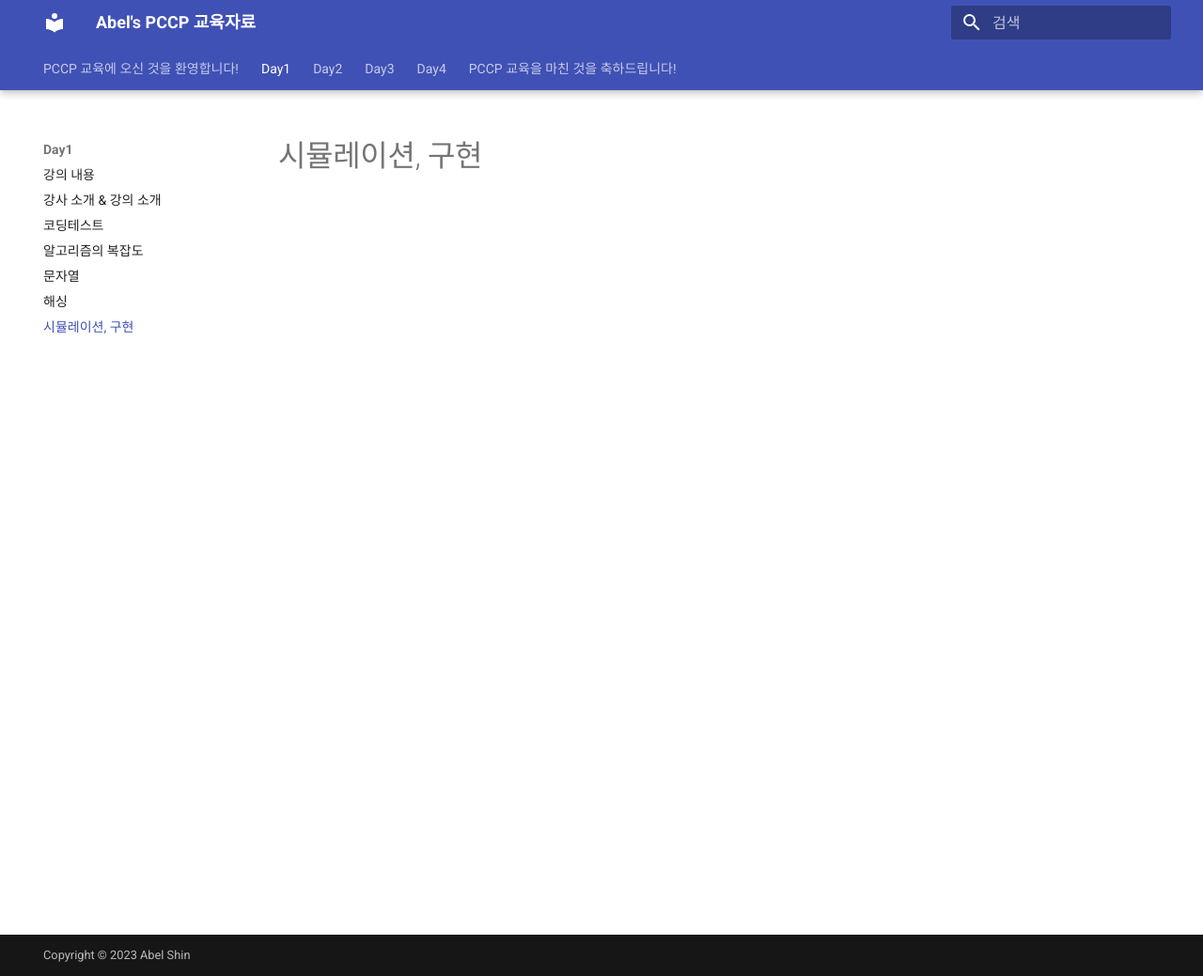
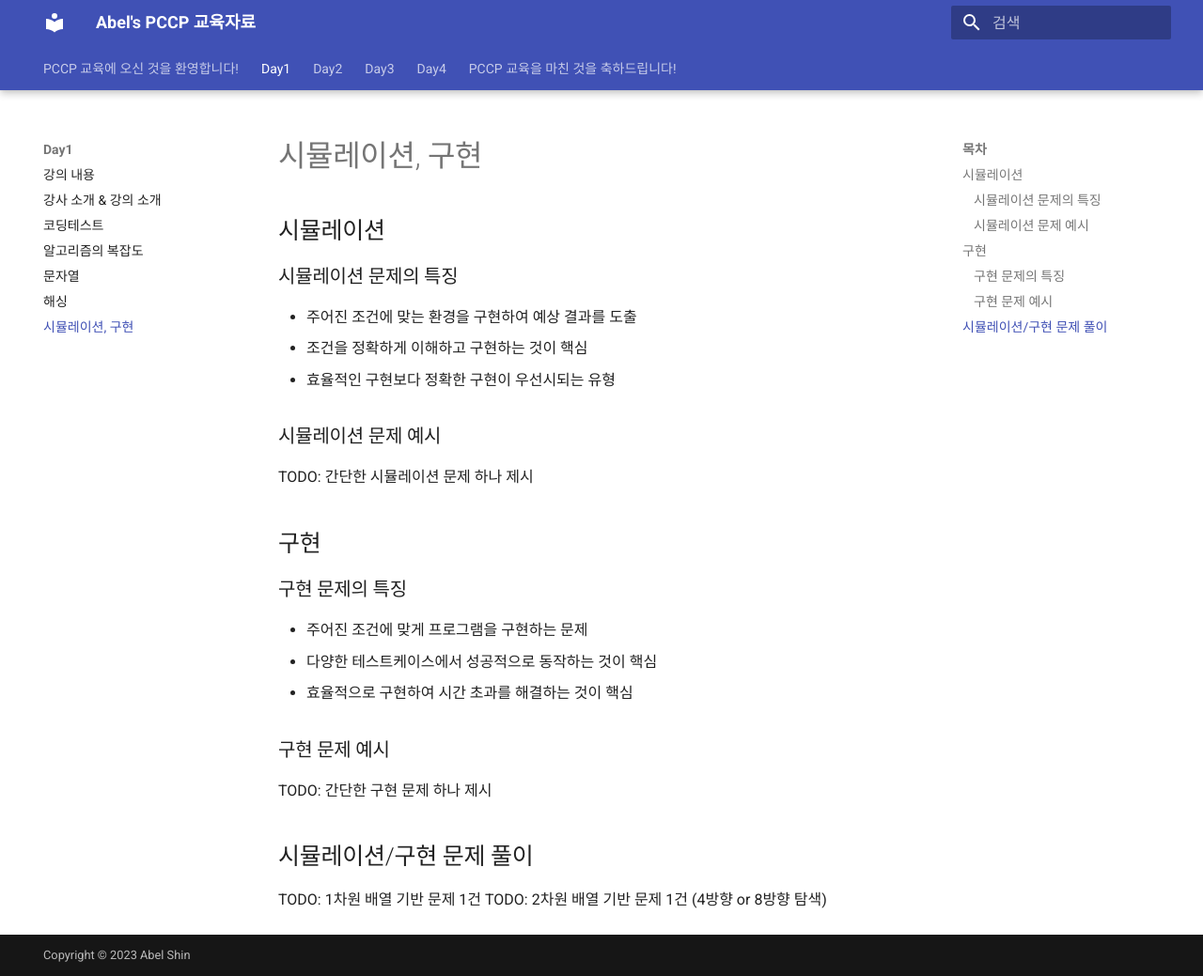
Before and after one commit to abel-shin/pccp-java, an MkDocs documentation site: the page built from docs/day1/section7.md, in a window 1280 px wide and 1039 px high. Shown: the whole window at 94% size. Built offline with MkDocs 1.6.1 and Material for MkDocs 9.7.7, drawn with Linux system fonts in a browser that asks for light colours.

Commit message:
update simulation and implementation part

```diff
--- a/docs/day1/section7.md
+++ b/docs/day1/section7.md
@@ -1 +1,30 @@
 # 시뮬레이션, 구현
+
+## 시뮬레이션
+
+### 시뮬레이션 문제의 특징
+
+- 주어진 조건에 맞는 환경을 구현하여 예상 결과를 도출
+- 조건을 정확하게 이해하고 구현하는 것이 핵심
+- 효율적인 구현보다 정확한 구현이 우선시되는 유형
+
+### 시뮬레이션 문제 예시
+
+TODO: 간단한 시뮬레이션 문제 하나 제시
+
+## 구현
+
+### 구현 문제의 특징
+
+- 주어진 조건에 맞게 프로그램을 구현하는 문제
+- 다양한 테스트케이스에서 성공적으로 동작하는 것이 핵심
+- 효율적으로 구현하여 시간 초과를 해결하는 것이 핵심
+
+### 구현 문제 예시
+
+TODO: 간단한 구현 문제 하나 제시
+
+## 시뮬레이션/구현 문제 풀이
+
+TODO: 1차원 배열 기반 문제 1건
+TODO: 2차원 배열 기반 문제 1건 (4방향 or 8방향 탐색)
```
